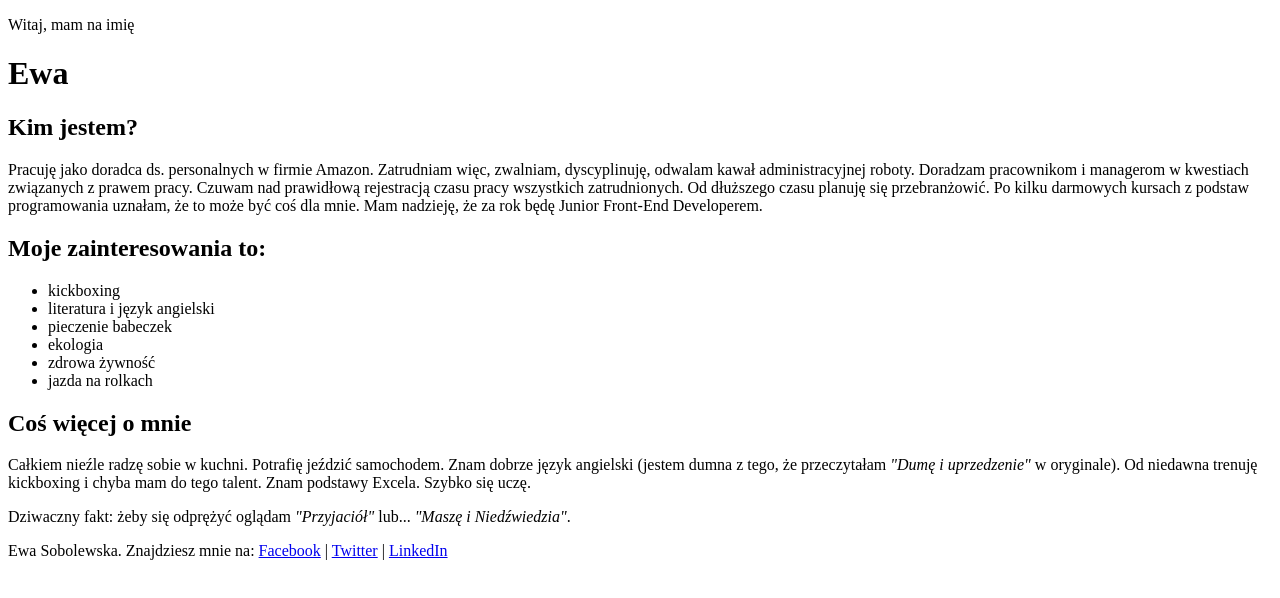
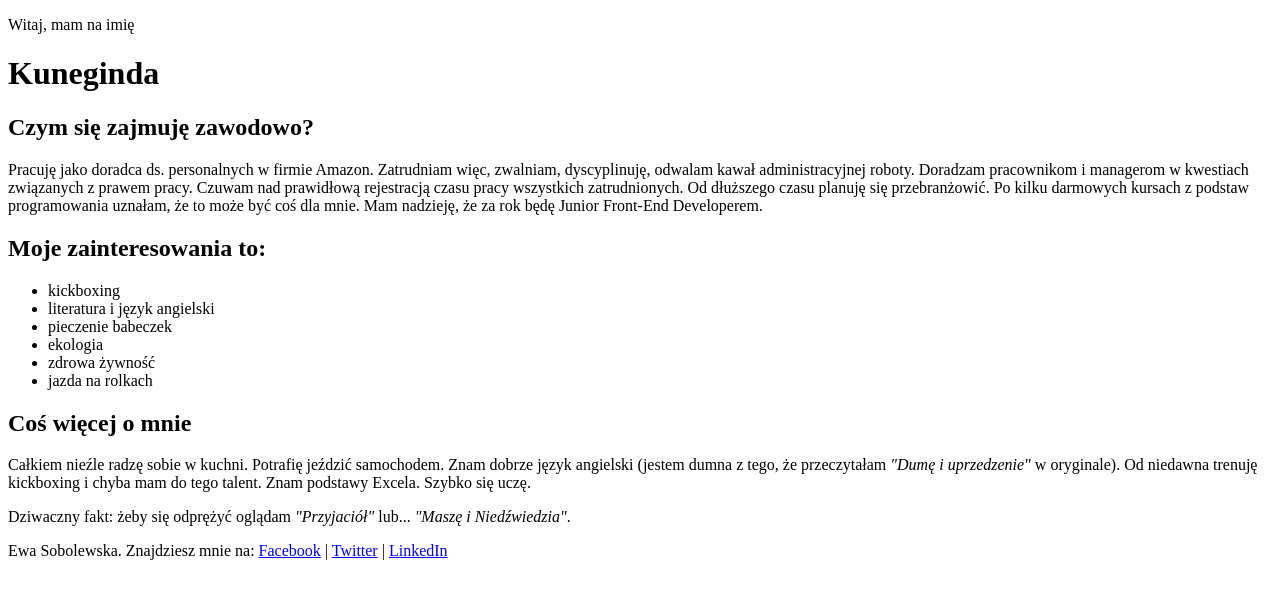
Before and after one commit to ewasobolewska/Task-7.3, a plain HTML site: page index.html in a window 1280 px wide. Drawn offline with nearby package versions, Linux system fonts and the light colour scheme; files that its build step writes are made by us from their sources.

Commit message:
Change headers

```diff
--- a/index.html
+++ b/index.html
@@ -9,11 +9,11 @@
 	<body>
 		<header>
 			<p>Witaj, mam na imię</p>
-			<h1>Ewa</h1>
+			<h1>Kuneginda</h1>
 		</header>
 		<main class="container">
 			<section class="about">
-				<h2>Kim jestem?</h2>
+				<h2>Czym się zajmuję zawodowo?</h2>
 				<p>Pracuję jako doradca ds. personalnych w&nbsp;firmie Amazon. Zatrudniam więc, zwalniam, dyscyplinuję, odwalam kawał administracyjnej roboty. Doradzam pracownikom i&nbsp;managerom w&nbsp;kwestiach związanych z&nbsp;prawem pracy. Czuwam nad prawidłową rejestracją czasu pracy wszystkich zatrudnionych. Od dłuższego czasu planuję się przebranżowić. Po kilku darmowych kursach z&nbsp;podstaw programowania uznałam, że to może być coś dla mnie. Mam nadzieję, że za rok będę Junior Front-End Developerem.</p>
 			</section>
 			<section class="interests">
```
